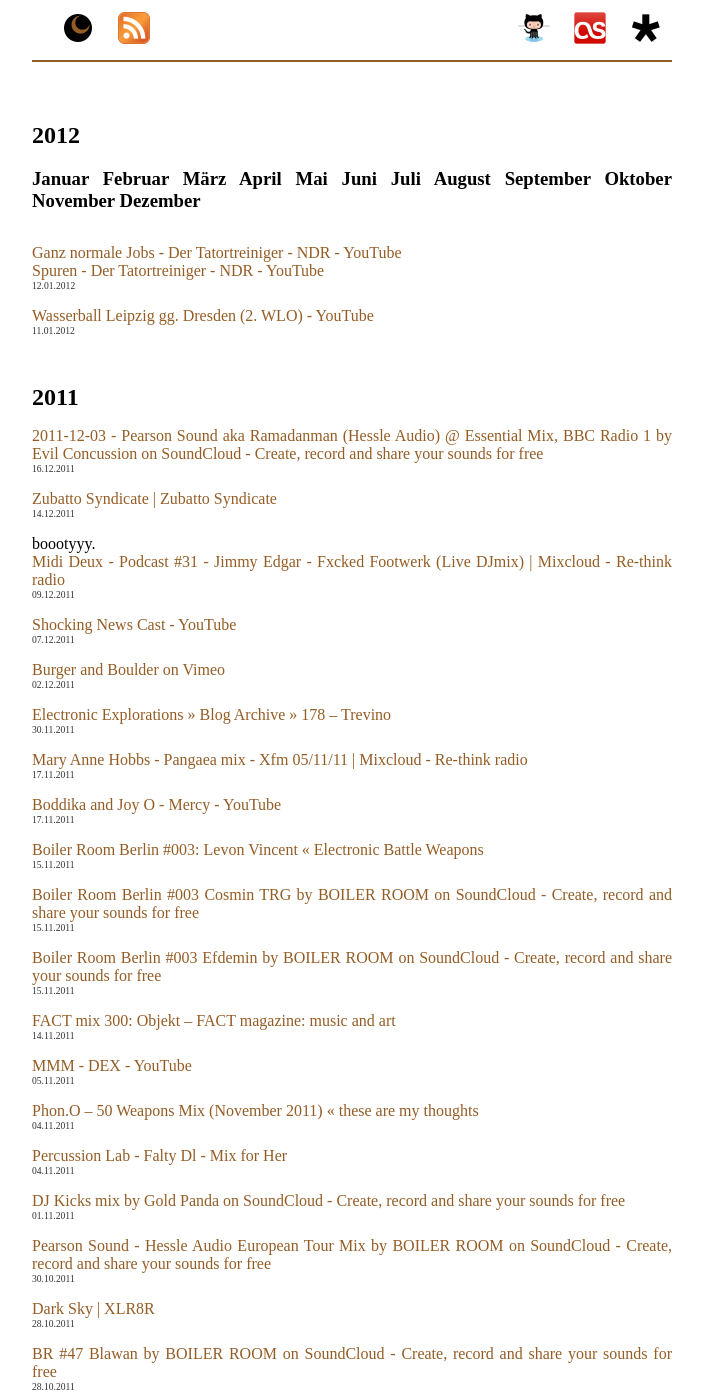
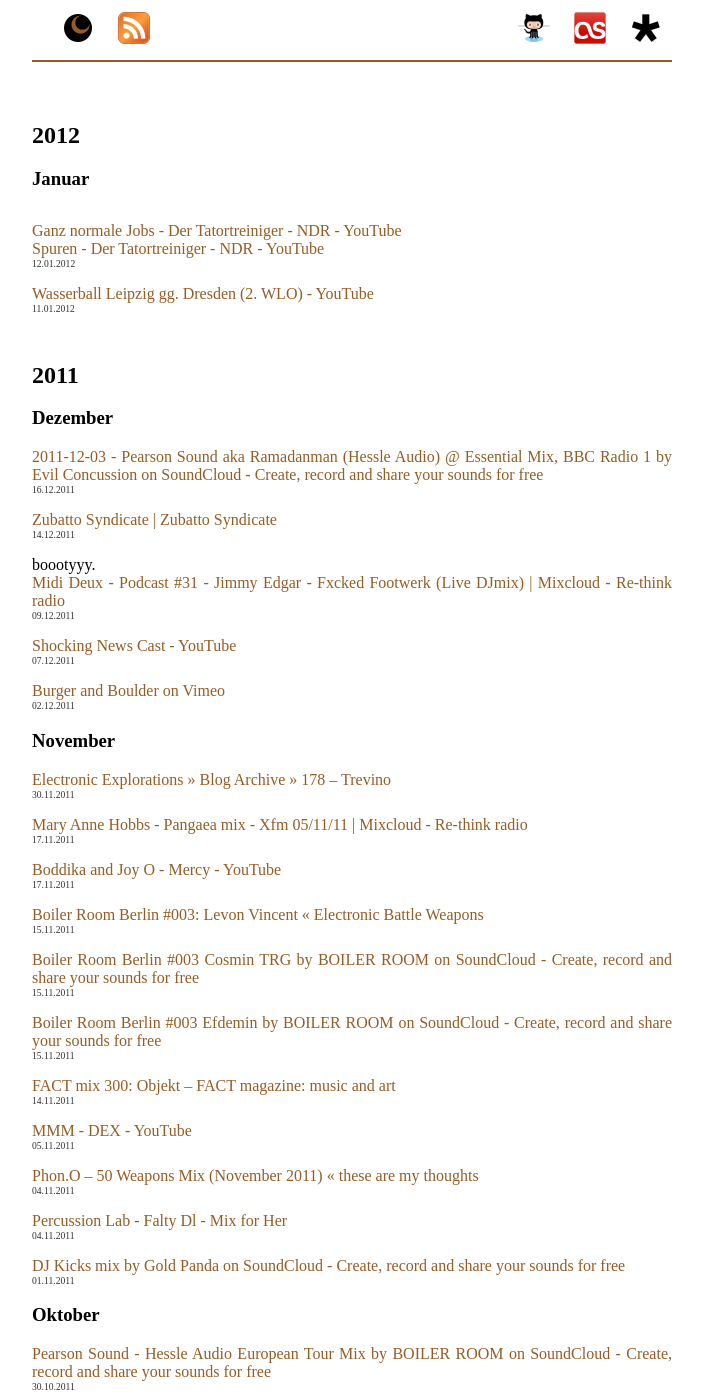
Before and after one commit to aibor/aibor.github.com, a Jekyll site: the page built from links/index.markdown, in a window 1280 px wide and 1400 px high. Shown: the whole window, without its empty margins (18-721 px from the left). Built offline with Jekyll 4.4.1, drawn with Linux system fonts in a browser that asks for light colours; some of the changed text lies outside the part shown.

Commit message:
improved linklist; added articlelist

```diff
--- a/links/index.markdown
+++ b/links/index.markdown
@@ -1,6 +1,6 @@
 ---
 layout: default
-array: Januar Februar März April Mai Juni Juli August September Oktober November Dezember
+monthnames: [Januar, Februar, März, April, Mai, Juni, Juli, August, September, Oktober, November, Dezember]
 ---
 {% for post in site.categories.links %}
 {% capture pyear %}{{ post.date | date: "%Y" }}{% endcapture %}
@@ -11,7 +11,7 @@
 {% endif %}
 {% if gmonth == NULL or gmonth != pmonth %}
   {% assign gmonth = pmonth %}
-  {% for monthname in page.array %}
+  {% for monthname in page.monthnames %}
     {% if forloop.index < 10 %}
       {% capture floop %}0{{ forloop.index }}{% endcapture %}
     {% else %}
```
